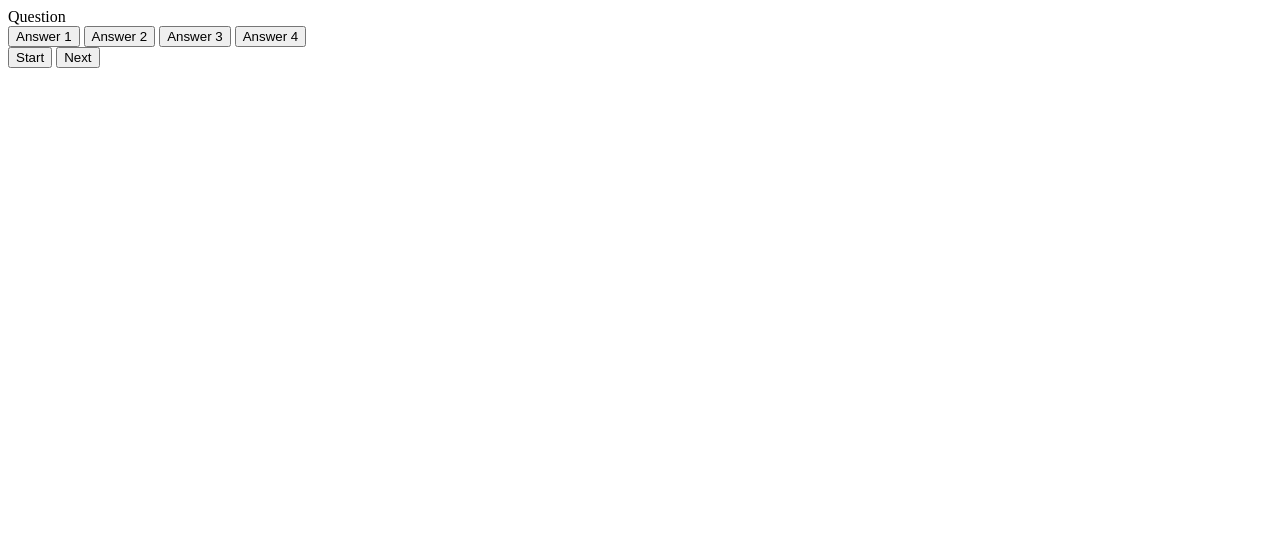
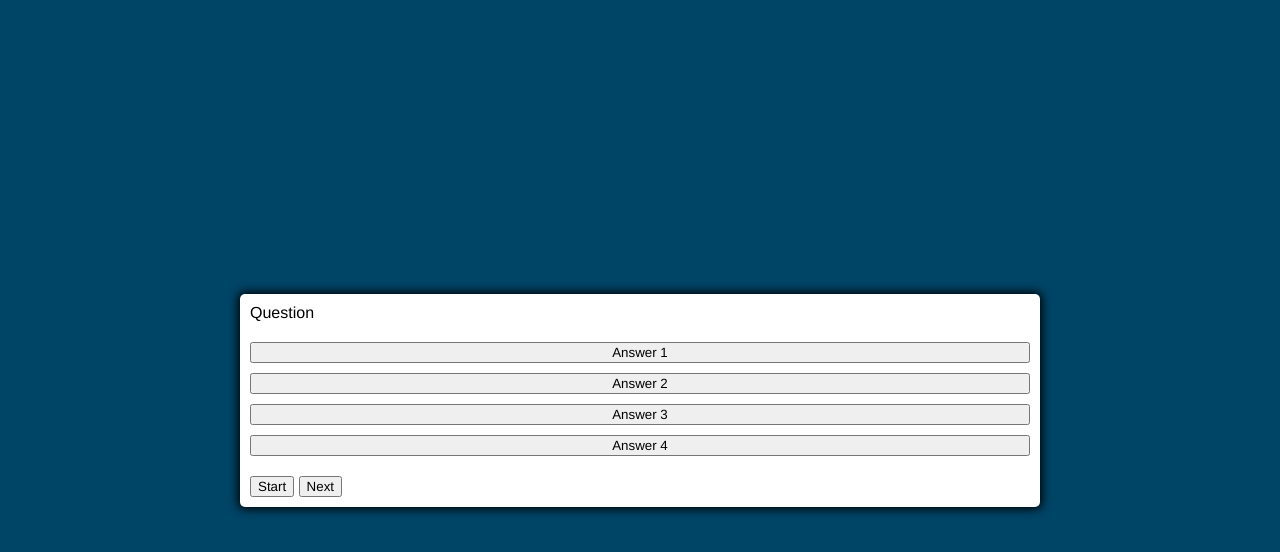
Before and after one commit to chrisbid2532/Coding-Quiz, a plain HTML site: page index.html in a window 1280 px wide. Drawn offline with Linux system fonts and the light colour scheme.

Commit message:
Added CSS coding. Also fixed a bug where the stylesheet was not connecting to the index.

```diff
--- a/index.html
+++ b/index.html
@@ -3,6 +3,7 @@
 <head>
     <meta charset="UTF-8">
     <meta name="viewport" content="width=device-width, initial-scale=1.0">
+    <link rel="stylesheet" href="style.css" />
     <title>Coding Quiz</title>
 </head>
 <body>
--- /dev/null
+++ b/style.css
@@ -0,0 +1,45 @@
+*, *::before, *::after {
+    box-sizing: border-box;
+    font-family: 'Franklin Gothic Medium', 'Arial Narrow', Arial, sans-serif;
+}
+
+:root {
+    --hue-neutral: 200;
+    --hue-wrong: 0;
+    --hue-correct: 145;
+}
+
+body {
+    --hue: var(--hue-neutral);
+    padding: 0;
+    margin: 0;
+    display: flex;
+    width: 100vw;
+    height: 100vh;
+    justify-content: center;
+    align-items: center;
+    background-color: hsl(var(--hue-neutral), 100%, 20%);
+}
+
+body.correct {
+    --hue: var(--hue-correct)
+}
+
+body.wrong {
+    --hue: var(--hue-wrong)
+}
+
+.container {
+    width: 800px;
+    max-width: 80%;
+    background-color: white;
+    border-radius: 5px;
+    padding: 10px;
+    box-shadow: 0 0 10px 2px;
+}
+
+.btn-grid {
+    display: grid;
+    gap: 10px;
+    margin: 20px 0;
+}
```
Also changed, not shown: assets/script.js (deleted), assets/style.css (deleted), script.js (added).
